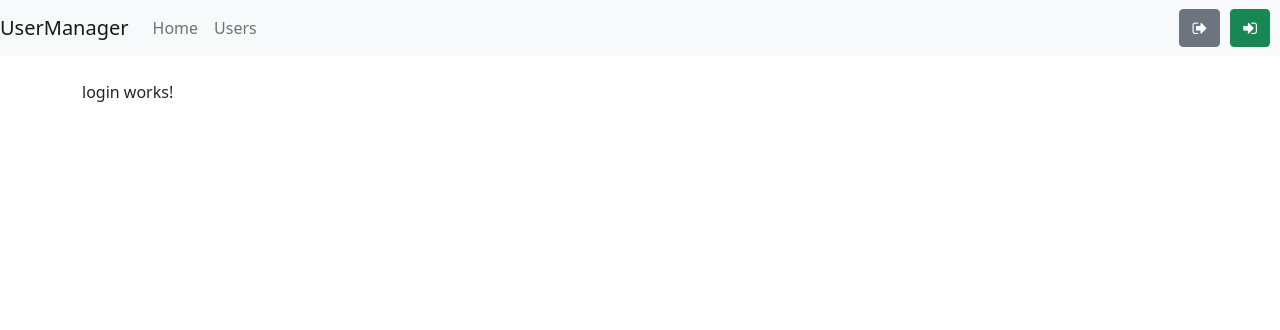
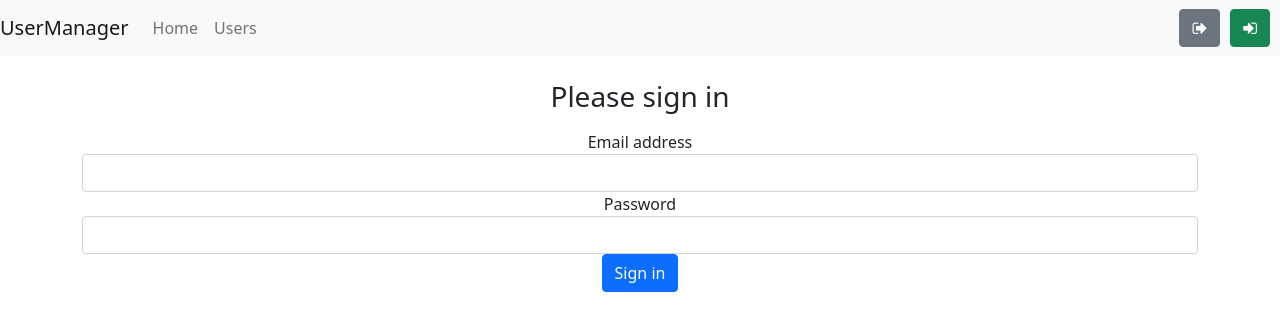
Before and after one commit to vblaskovics/angular-auth-mikrum, an Angular app: page /login in a window 1280 px wide. Shown: the top 330 px of the page. Built offline with nearby package versions, Linux system fonts and the light colour scheme.

Commit message:
Add login template

```diff
--- a/src/app/app.module.ts
+++ b/src/app/app.module.ts
@@ -1,7 +1,7 @@
 import { NgModule } from '@angular/core';
 import { BrowserModule } from '@angular/platform-browser';
 import { AppRoutingModule } from './app-routing.module';
-import { HttpClientModule } from '@angular/common/http';
+import { HttpClientModule, HTTP_INTERCEPTORS } from '@angular/common/http';
 
 import { AppComponent } from './app.component';
 import { NavComponent } from './page/nav/nav.component';
@@ -10,6 +10,8 @@ import { UsersComponent } from './page/users/users.component';
 import { ForbiddenComponent } from './page/forbidden/forbidden.component';
 import { UserEditComponent } from './page/user-edit/user-edit.component';
 import { LoginComponent } from './page/login/login.component';
+import { JwtInterceptorService } from './service/jwt-interceptor.service';
+import { FormsModule } from '@angular/forms';
 
 @NgModule({
   declarations: [
@@ -24,9 +26,12 @@ import { LoginComponent } from './page/login/login.component';
   imports: [
     BrowserModule,
     AppRoutingModule,
-    HttpClientModule
+    HttpClientModule,
+    FormsModule
   ],
-  providers: [],
+  providers: [
+    {provide: HTTP_INTERCEPTORS, useClass: JwtInterceptorService, multi: true}
+  ],
   bootstrap: [AppComponent]
 })
 export class AppModule { }
--- a/src/app/page/login/login.component.html
+++ b/src/app/page/login/login.component.html
@@ -1 +1,22 @@
-<p>login works!</p>
+<div class="row">
+    <div class="col-12 text-center">
+        <form #loginForm="ngForm">
+            <h1 class="h3 mb-3 font-weight-normal">Please sign in</h1>
+
+            <label for="inputEmail">Email address</label>
+            <input id="inputEmail" class="form-control" name="email" type="text"
+                [(ngModel)]="user.email" #emailField="ngModel">
+            <label for="inputPassword">Password</label>
+            <input id="inputPassword" class="form-control" name="password" type="password"
+                [(ngModel)]="user.password" #passwordField>
+
+            <button class="btn btn-primary" type="submit" [disabled]="loginForm.invalid">
+                Sign in
+            </button>
+
+            <div *ngIf="serverError && loginForm.submitted" class="alert alert-danger mt-3">
+                {{ serverError }}
+            </div>
+        </form>
+    </div>
+</div>
--- a/src/app/page/login/login.component.ts
+++ b/src/app/page/login/login.component.ts
@@ -1,4 +1,8 @@
 import { Component, OnInit } from '@angular/core';
+import { NgForm } from '@angular/forms';
+import { Router } from '@angular/router';
+import { User } from 'src/app/model/user';
+import { AuthService } from 'src/app/service/auth.service';
 
 @Component({
   selector: 'app-login',
@@ -6,10 +10,30 @@ import { Component, OnInit } from '@angular/core';
   styleUrls: ['./login.component.scss']
 })
 export class LoginComponent implements OnInit {
+  serverError: string = '';
+  user: User = new User();
 
-  constructor() { }
+  constructor(private auth: AuthService, private router:Router) { }
 
   ngOnInit(): void {
   }
 
+  onLogin(ngForm: NgForm): void {
+    this.auth.login(ngForm.value).toPromise().then(
+      userResponse => {
+        if(this.auth.currentUserValue) {
+          this.router.navigate(['/']);
+        }
+      },
+      err => {
+        this.serverError = err.error;
+        console.log(this.serverError);
+        const to = setTimeout(() => {
+          clearTimeout(to);
+          this.serverError = '';
+        }, 3000);
+      }
+    )
+  }
+
 }
--- a/src/app/service/auth.service.ts
+++ b/src/app/service/auth.service.ts
@@ -30,7 +30,7 @@ export class AuthService {
     private router: Router
     ) {}
 
-  login(loginData: User): Observable<any> {
+  login(loginData: User): Observable<User | User[] | null> {
     return this.http.post<{ accessToken: string }>(
       this.loginUrl,
       { email: loginData.email, password: loginData.password }
--- /dev/null
+++ b/src/app/service/jwt-interceptor.service.ts
@@ -0,0 +1,24 @@
+import { HttpEvent, HttpHandler, HttpRequest } from '@angular/common/http';
+import { Injectable } from '@angular/core';
+import { Observable } from 'rxjs';
+import { AuthService } from './auth.service';
+
+@Injectable()
+export class JwtInterceptorService {
+
+  constructor(private auth: AuthService) { }
+
+  intercept(request: HttpRequest<any>, next: HttpHandler): Observable<HttpEvent<any>> {
+    const currentUser = this.auth.currentUserValue;
+
+    if (currentUser && currentUser.token) {
+      request = request.clone({
+        setHeaders: {
+          Authorization: `Bearer ${currentUser.token}`
+        }
+      })
+    }
+
+    return next.handle(request);
+  }
+}
```
Also changed, not shown: 1 other file (tests, documents, lock files or other folders).
